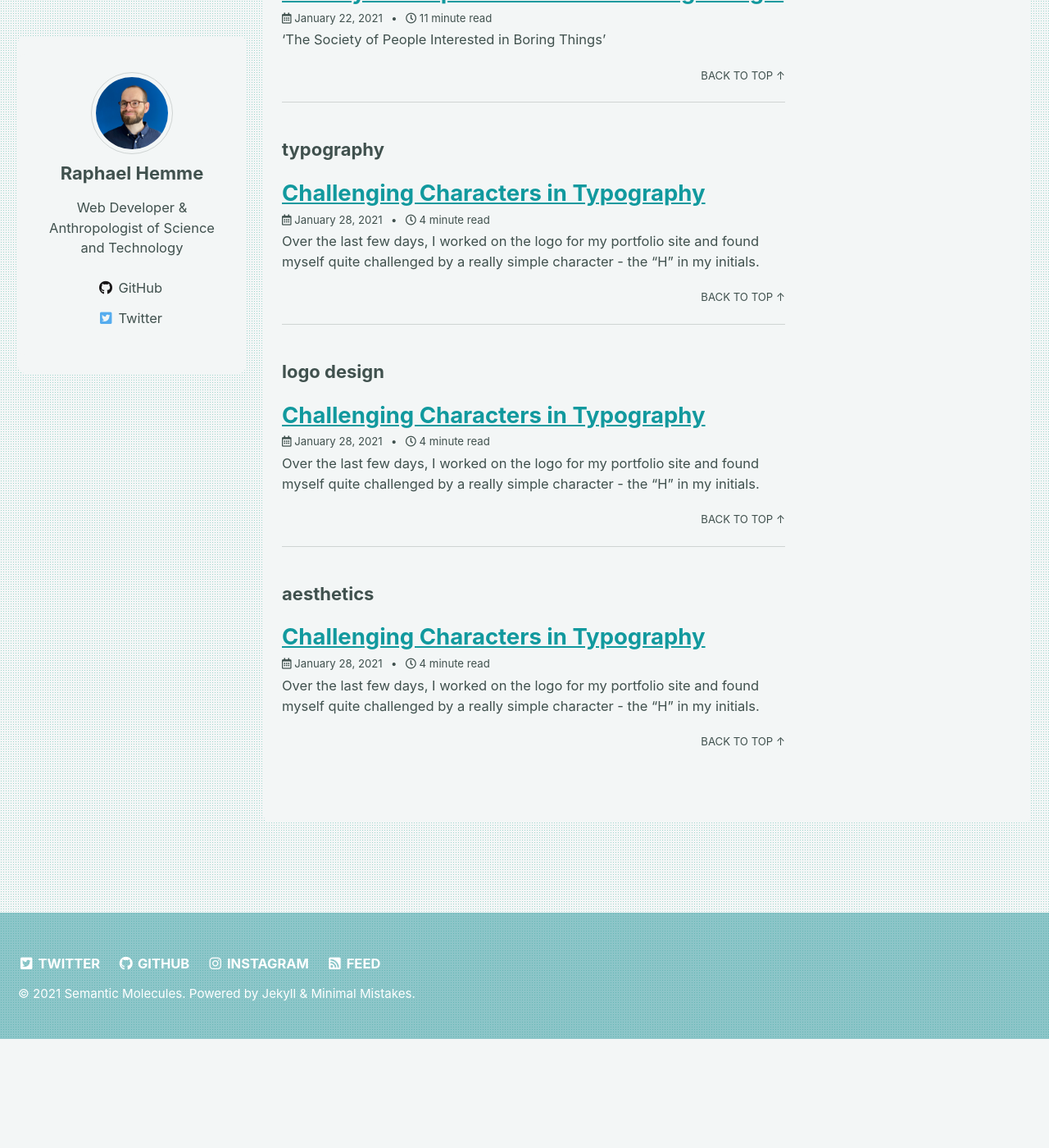
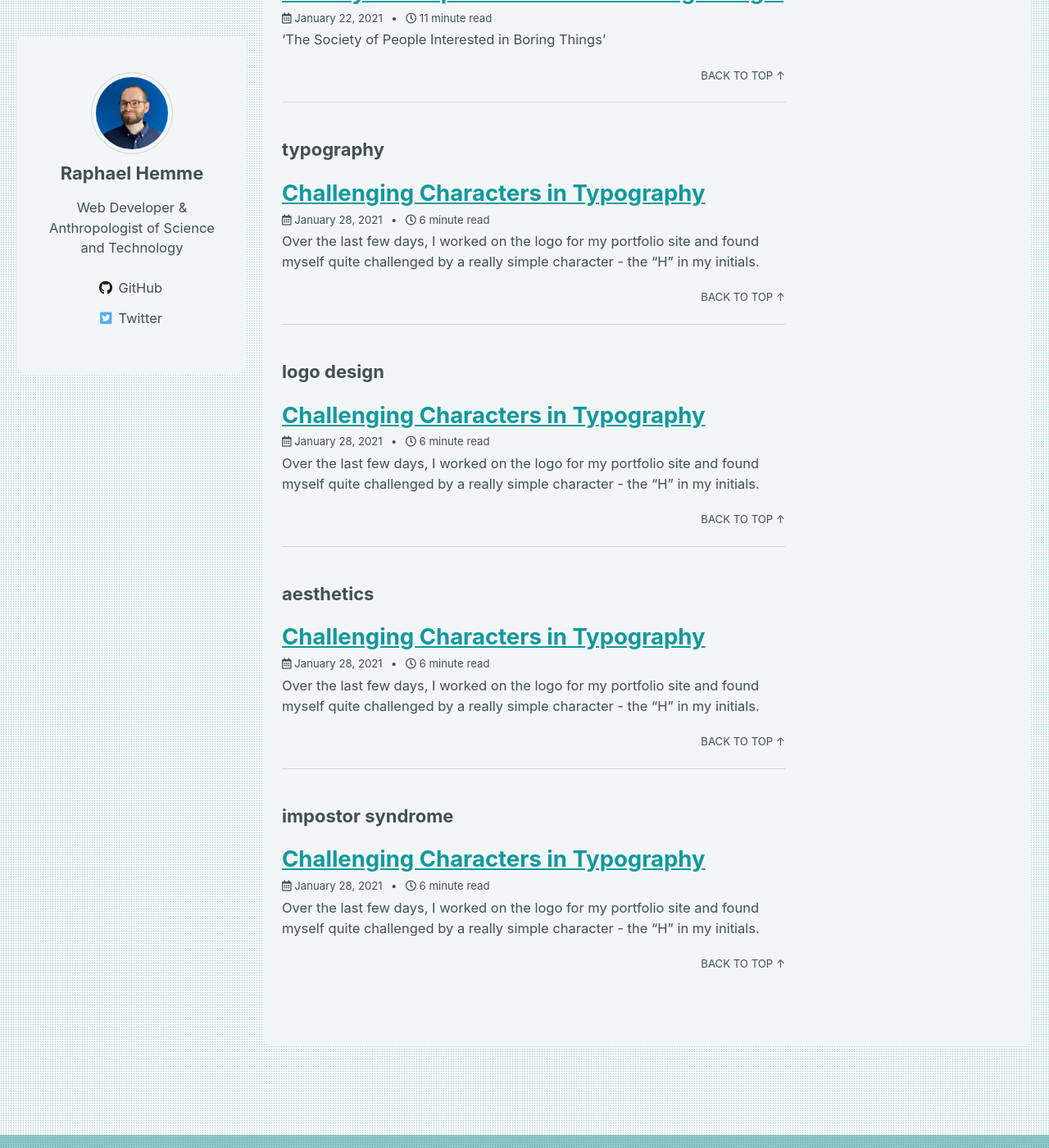
Before and after one commit to Raphael-Hemme/Raphael-Hemme.github.io, a Jekyll site: the page built from _pages/tag-archive.md, in a window 1280 px wide and 1400 px high, scrolled down 9534 px. Shown: the whole window at 82% size. Built offline with Jekyll 4.4.1, drawn with Linux system fonts in a browser that asks for light colours; cached includes are drawn as plain includes; before the commit the page ends 10801 px from its top, so only the background shows below that; part of the change alters nothing that is shown.

Commit message:
Finish final draft and add image links to post

```diff
--- a/_posts/2021-01-28-challenging-characters-in-typography.md
+++ b/_posts/2021-01-28-challenging-characters-in-typography.md
@@ -1,44 +1,56 @@
 ---
 title: "Challenging Characters in Typography"
 categories:
-  - Blog
-  - design
+- Blog
+- design
 tags:
-  - typography
-  - logo design
-  - aesthetics
+- typography
+- logo design
+- aesthetics
+- impostor syndrome
 ---
 
 Over the last few days, I worked on the logo for my portfolio site and found myself quite challenged by a really simple character - the "H" in my initials.
 
 Did you ever try to come up with a somewhat new[^fn1], interesting and also visually pleasing way of constructing an alphabetic character? If so, you will probably have experienced your own preferences for certain letters over others that you might find more challenging. For a long time, I have had the feeling that there are some letters that are much easier to work with than others. For example, working with a "C" or an "O"[^fn2] to me is much more difficult, than working with characters like "A", "K", "E" etc.
 
-I assume that professional typographers got over this personal preference and appreciate every character for what it is. Imagine, for second, a group of really experienced typographers. I see grey haired masters of their craft tracing the perfect line with a sharp pencil or ink-soaked brush and absolute body control. Of course, their minds remain in a fully focused zen-state and therefore detatched from the illusion of self and its petty preferences.
+I assume that professional typographers got over this personal preference and appreciate every character for what it is. Imagine, for second, a group of really experienced typographers and calligraphers. I see gray-haired masters of their craft tracing the perfect line with a sharp pencil or ink-soaked brush and absolute body control. Of course, their minds remain in a fully focused zen-state and therefore detached from the illusion of self and its petty preferences.
 
 If that characterization did not sound particularly convincing and realistic to you, rest assured, it did not to me either.
 But writing it down helped me realize that probably most professional typographers have not yet attained typographic enlightenment and still might feel a stronger appeal of specific characters. Rethinking this image of advanced typographers (or designers or developers or whichever profession you might feel intimidated by) as still quite human, actually made typography and design appear as more approachable fields of "study" to me again. So a positive side effect of writing this blog post is that it motivated me to learn more about the "theoretical" concepts of typography instead of just going with my gut feeling and my own thinking of and with letters like I have for years.
 
 But back to the challenge a really simple character might present you with: After a few experiments with different subjects, I decided to go for a relatively minimalist and a little futuristic logo and since it is for my portfolio site, I came to the conclusion that my initials should be a simple but appropriate choice for what should take center stage in it.
 
-But that is where I encountered the challenging letter "H" (not for the first time of course but with a new intensity). Think about it: the **H** is such a basic structure - two stems and a crossbar connecting them. And since I had no interest in some *blackletter* / *german type* or *cursive* typeface, that is it. Just two stems and a crossbar.
+But that is where I encountered the challenging letter "H" (not for the first time of course but with a new intensity). Think about it: the **H** is such a basic structure - two stems and a crossbar connecting them. And since I had no interest in some [blackletter](https://en.wikipedia.org/wiki/Blackletter) or actual [cursive](https://en.wikipedia.org/wiki/Cursive) typeface, that is it. Just two stems and a crossbar.
 Additionally, I had to connect it to the **R** in some way which was an additional challenge since in contrast to the *H*, the *R*, to me, is much more versatile. From a dead serious character in a state agency to the playful imaginary fiend of you inner child, the *R* can take almost any form.
 
 In contrast to that, I browsed the *serif* and *sans-serif* sections of open / free font libraries for quite a while to find inspiring new ways to draw an *H*. But the most variation, I found was the difference in the vertical positioning of the crossbar - sometimes being placed slightly below or above the vertical center of the stems and most often almost at the center.
 
 This letter got to be the secret emblem of some esoteric, rationalist-minimalist circle. I can almost see the members of that circle encountering each other on the streets of London, exchanging conspiratorial glances while forming an **H** with their hands half covered by long coats, then mumbling "I renounce all form without strict function" and wandering off into the fog. I said, I can almost see it because even forming an H with your hand is not that easy. Especially if you try to cover it with your coat.
 
-There I was, sitting at my desk with this uneasy copany of letters. How to conciliate the versatility of the *R* with the austerity of the *H*?
+There I was, sitting at my desk with this uneasy company of letters. How to conciliate the versatility of the *R* with the austerity of the *H*?
 
-At first, I thought: "Ok, let's make them just really bold and set them in italics. But that did not look particularly interesting or memorable.
+At first, I thought: "Okay, let's make them just really bold and set them in italics. But that did not look particularly interesting or memorable.
 
-**image**
+![bold letters](../assets/images/posts/post-images/20210128/post-20210128-img-01.jpeg)
 
 Next, I decided to try "forcing" the *H* into the same regime of experimental proportions, and variable angles that evolved in the iterative work with the *R*.
 
-**image**
+![Series A and B](../assets/images/posts/post-images/20210128/post-20210128-img-03.jpeg)
 
-As can see in the series of sketches labled with an circled "A", the *H* does not respond well to being subjected to an asymetrical change in the tilt angle of just one stem. While I think the small combination at the bottom with just the lower parts of the stems being (partly) tilted while the upper parts are straight, does almost work, It disrespects the fundamental shape of an *H* too much in my view. It almost reminds me of a *k* in some way. So that did not work either.
+As you can see in the series of sketches labeled with an circled "A", the *H* does not respond well to being subjected to an asymmetrical change in the tilt angle of just one stem. While I think the small combination at the bottom with just the lower parts of the stems being (partly) tilted while the upper parts are straight, does almost work, It disrespects the fundamental shape of an *H* too much in my view. It almost reminds me of a *k* in some way. So that did not work either.
 
+In the small sectioned off part of the page above that is labeled with a circled "B", I gave in to the prosaic character of the character *H* and made it embrace or almost include the *R*. I think from a symbolic point of view this is quite adequate since the *H* stands in for my family name and I am part of that family, represented by the contained *R*. But then again, we don't usually give our initials backwards but are used to reading from left to right and top to bottom (with the Latin alphabet). Not a perfect solution either then...
 
-[^fn1]: Of course "there is nothing new under the sun" as we all now and probably even less then nothing in a field that has a tradition going back thousands of years.
+![Series B and C](../assets/images/posts/post-images/20210128/post-20210128-img-02.jpeg)
+
+I wanted to find a solution to this puzzle and got back to the line of thought I started earlier with the series of sketches labeled with a circled "A", worked a bit with a buckled crossbar but still had a strange feeling about the anatomy of the *H*.
+
+Finally I decided to take up the idea of the vertically semi-nested letters again but this time rearranging the order to the regular first letter on top and second letter below as you can see in the iterations labeled with a circled "C". And that is what I felt quite good with. A bit of refinement here and there and some work on the proportions was still needed but I really liked the general idea and layout of this series.
+
+Also, already the really small first outline at the top of the page, brought up an association with Albrecht Dürer's famous [insignia](https://commons.wikimedia.org/wiki/File:Albrecht_D%C3%BCrer_-_Monogram_1526.png). Looking up Dürers insignia again, I also recognized that even this great artist, opted for a relatively plain "D" enclosed by an elaborate "A". Can you imagine the surprise and relieve when I recognized, that a master like Dürer chose a similar approach when presumably faced with a similar problem? Maybe Dürer had totally different reasons for drawing his signature the way he did but I think *D* and *H* are similarly challenging in their respective ways. So after I became aware of the resemblance, I decided to even increase it slightly because I like this kind of reference with reverence and hope it might also work as a kind of [sympathetic magic](https://en.wikipedia.org/wiki/Sympathetic_magic) or "Analogiezauber" for my soon to be digitalized logo and work in general.
+
+I will come back to the logo in a later post to also open up the process of transferring this paper and pencil sketch into a vector drawing and ultimately even a subtly animated logo for the portfolio.
+
+[^fn1]: Of course "there is nothing new under the sun", as we all now, and probably even less then nothing in a field that has a tradition going back thousands of years.
 [^fn2]: In the case of the "O" you could at least cheat and go for some circular shaped object to substitute the "O" with in a given string. But that is a kind of cheating and wouldn't be a viable option if you actually want to write text with it instead of just a few charters like you would when lettering a name etc.
```
